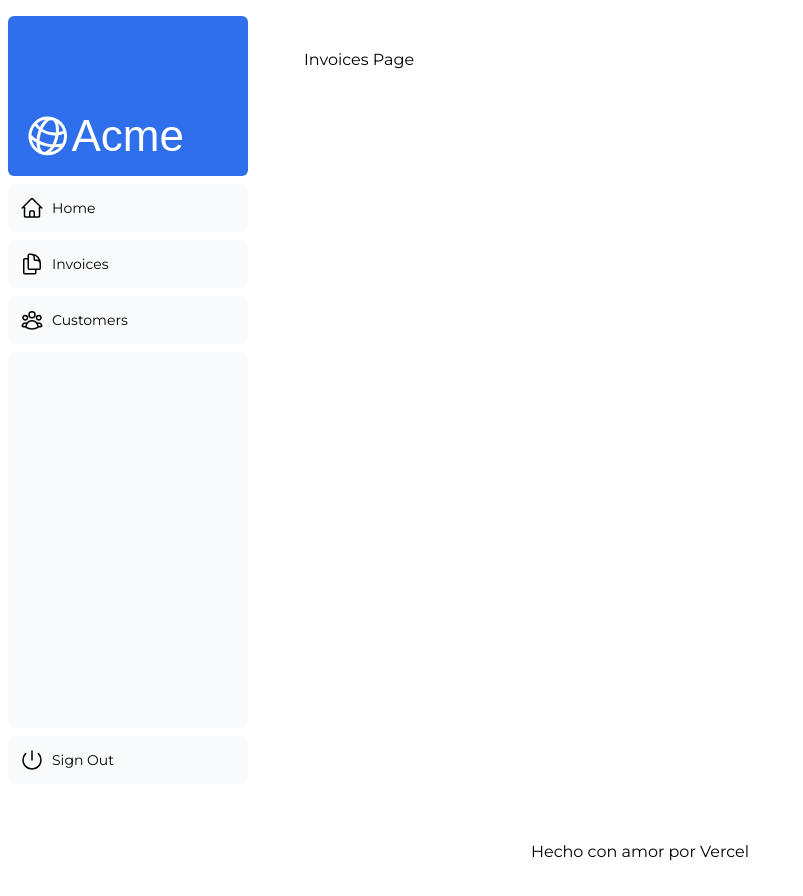
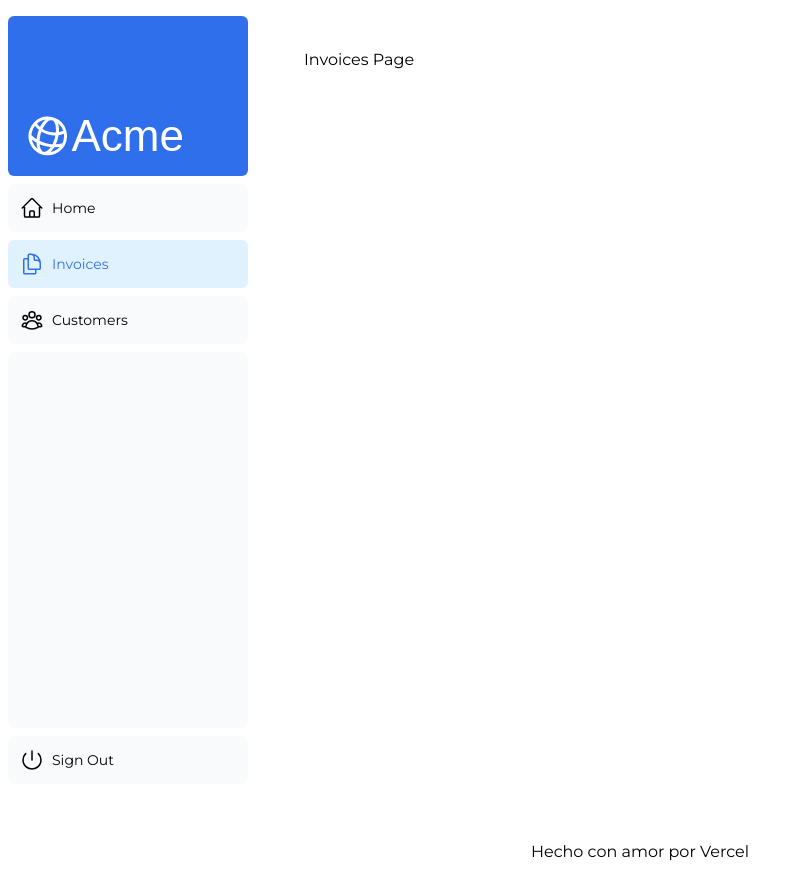
Before and after one commit to FreddyCA/Nextjs-Dashboard, a Next.js app: page /dashboard/invoices in a window 1280 px wide. Shown: the top 896 px of the page, without its empty margins (0-803 px from the left). Built offline with nearby package versions, Linux system fonts and the light colour scheme; a web font is replaced by a local one.

Commit message:
directiva use client, links activos con pathname

```diff
--- a/app/ui/dashboard/nav-links.tsx
+++ b/app/ui/dashboard/nav-links.tsx
@@ -1,3 +1,4 @@
+'use client';
 import {
   UserGroupIcon,
   HomeIcon,
@@ -19,6 +20,7 @@
 ];
 
 export default function NavLinks() {
+  const pathname = usePathname();
 
   return (
     <>
@@ -28,7 +30,10 @@
           <Link
             key={link.name}
             href={link.href}
-            className="flex h-[48px] grow items-center justify-center gap-2 rounded-md bg-gray-50 p-3 text-sm font-medium hover:bg-sky-100 hover:text-blue-600 md:flex-none md:justify-start md:p-2 md:px-3"
+            className={`
+             flex h-[48px] grow items-center justify-center gap-2 rounded-md bg-gray-50 p-3 text-sm font-medium hover:bg-sky-100 hover:text-blue-600 md:flex-none md:justify-start md:p-2 md:px-3
+             ${pathname === link.href ? 'bg-sky-100 text-blue-600' : ''}
+             `}
           >
             <LinkIcon className="w-6" />
             <p className="hidden md:block">{link.name}</p>
```
